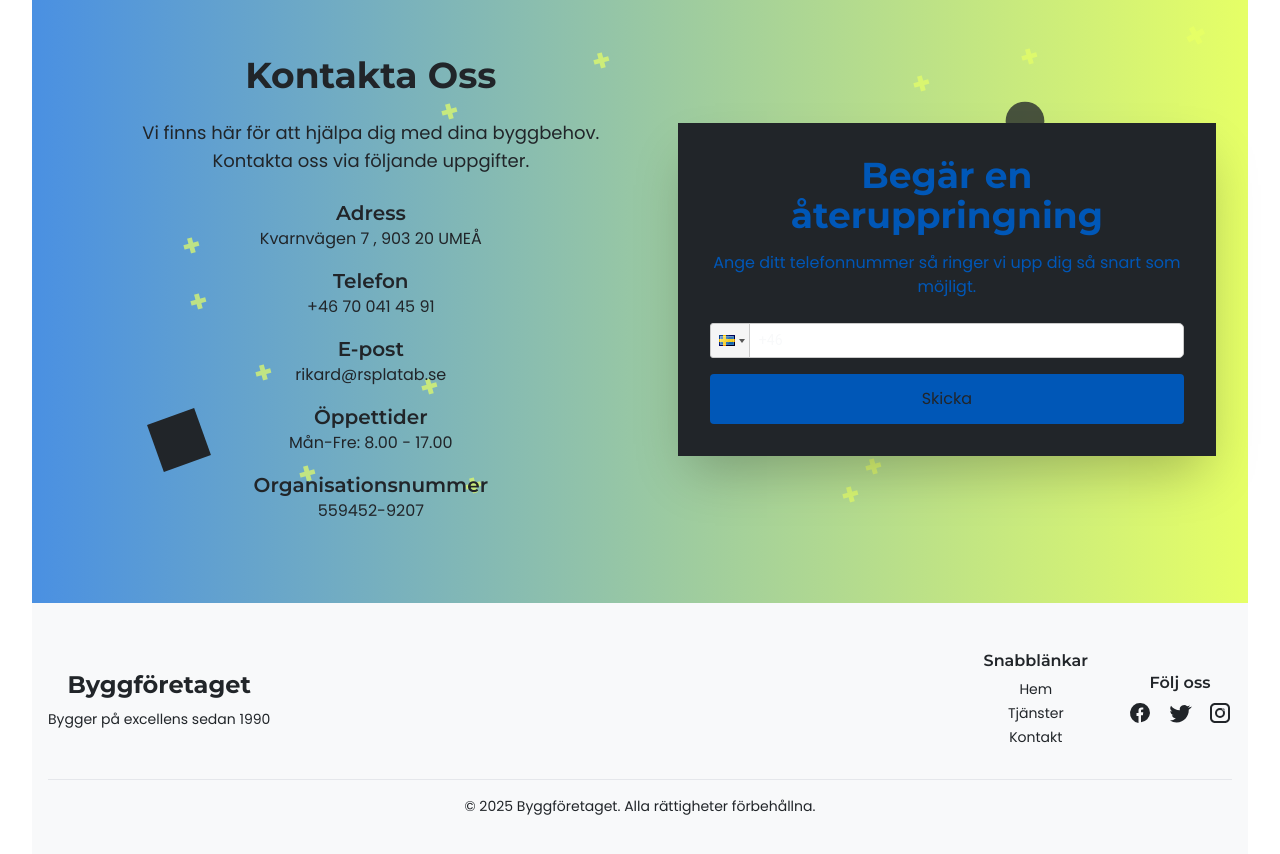
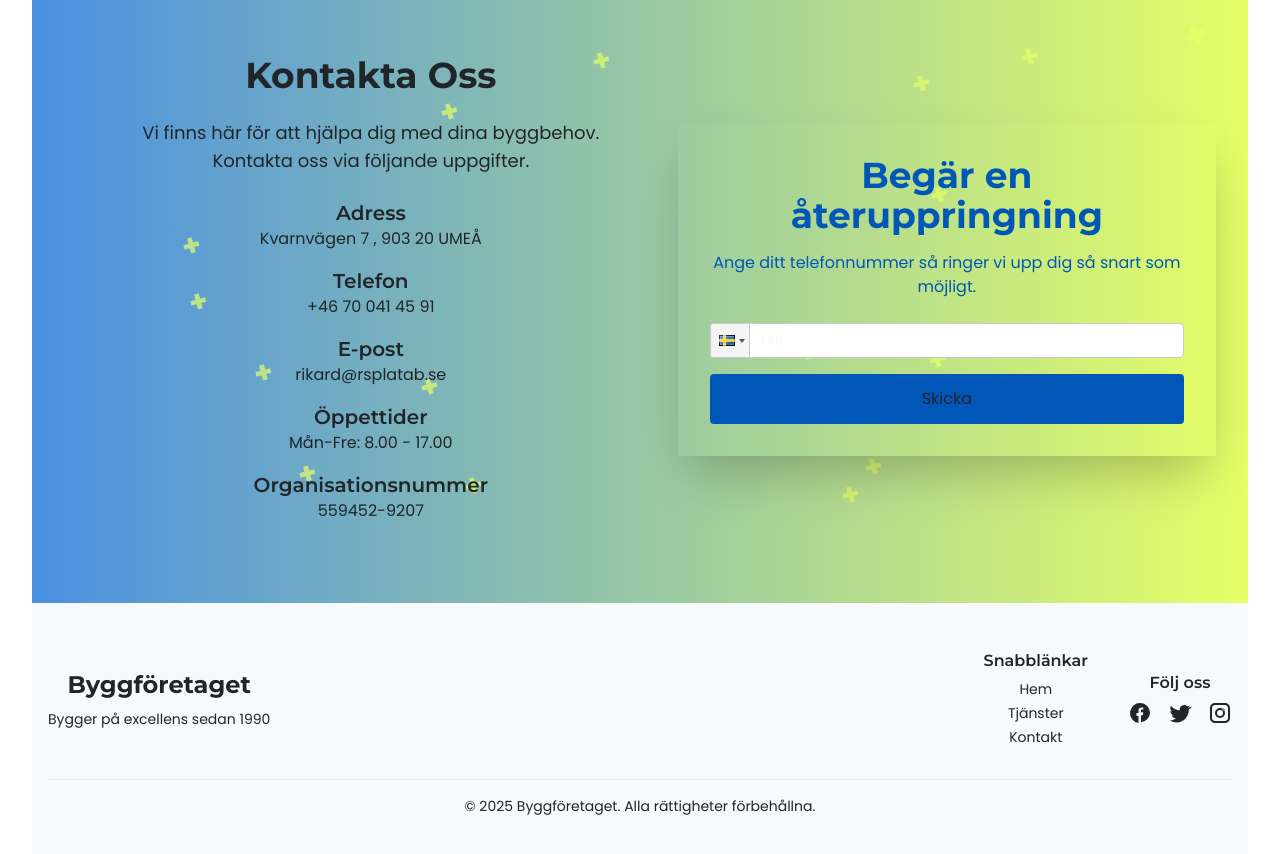
Before and after one commit to zuzeyka/rs-plat, a React (Vite) app: page / in a window 1280 px wide. Shown: the part 4689-5543 px from the top of the page. Built offline with nearby package versions, Linux system fonts and the light colour scheme.

Commit message:
fix text color on the dark theme

```diff
--- a/src/components/Contacts.tsx
+++ b/src/components/Contacts.tsx
@@ -69,7 +69,7 @@ const ContactsSection = () => {
                 </motion.div>
 
                 <motion.div
-                    className="w-full md:w-1/2 bg-typography text-primary z-10 rounded-lg shadow-2xl p-8"
+                    className="w-full md:w-1/2 bg-background text-primary z-10 rounded-lg shadow-2xl p-8"
                     initial={{ opacity: 0, x: 50 }}
                     whileInView={{ opacity: 1, x: 0 }}
                     transition={{ duration: 0.8 }}
--- a/src/components/Objects.tsx
+++ b/src/components/Objects.tsx
@@ -22,9 +22,9 @@ const Objects = () => {
     };
 
     return (
-        <section id="objects" className="w-full mx-auto border-b-4 border-primary py-20 text-center text-typography-dark">
+        <section id="objects" className="w-full mx-auto border-b-4 border-primary py-20 text-center text-secondary">
             <h2 className="lg:text-7xl text-3xl mb-10">{t('objects.title')}</h2>
-            <h3 className="lg:text-3xl text-lg font-bold text-typography-dark mb-4">{t('objects.subtitle')}</h3>
+            <h3 className="lg:text-3xl text-lg font-bold text-secondary mb-4">{t('objects.subtitle')}</h3>
 
             <div className="grid md:grid-cols-3 gap-6">
                 {objects.map((object, index) => (
--- a/src/components/ui/input.tsx
+++ b/src/components/ui/input.tsx
@@ -7,7 +7,7 @@ const Input = React.forwardRef<HTMLInputElement, React.ComponentProps<'input'>>(
         <input
             type={type}
             className={cn(
-                'flex h-10 w-full rounded-md border border-slate-200 bg-background px-3 py-2 text-base ring-offset-white file:border-0 file:bg-transparent file:text-sm file:font-medium file:text-slate-950 placeholder:text-typography-secondary focus-visible:outline-none focus-visible:ring-2 focus-visible:ring-slate-950 focus-visible:ring-offset-2 disabled:cursor-not-allowed disabled:opacity-50 md:text-sm dark:border-slate-800 dark:bg-slate-950 dark:ring-offset-slate-950 dark:file:text-slate-50 dark:placeholder:text-typography-secondary dark:focus-visible:ring-slate-300',
+                'flex h-10 w-full rounded-md border border-slate-200 bg-background px-3 py-2 text-base ring-offset-white file:border-0 file:bg-transparent file:text-sm file:font-medium file:text-slate-950 placeholder:text-typography-secondary focus-visible:outline-none focus-visible:ring-2 focus-visible:ring-slate-950 focus-visible:ring-offset-2 disabled:cursor-not-allowed disabled:opacity-50 md:text-sm',
                 className
             )}
             ref={ref}
```
